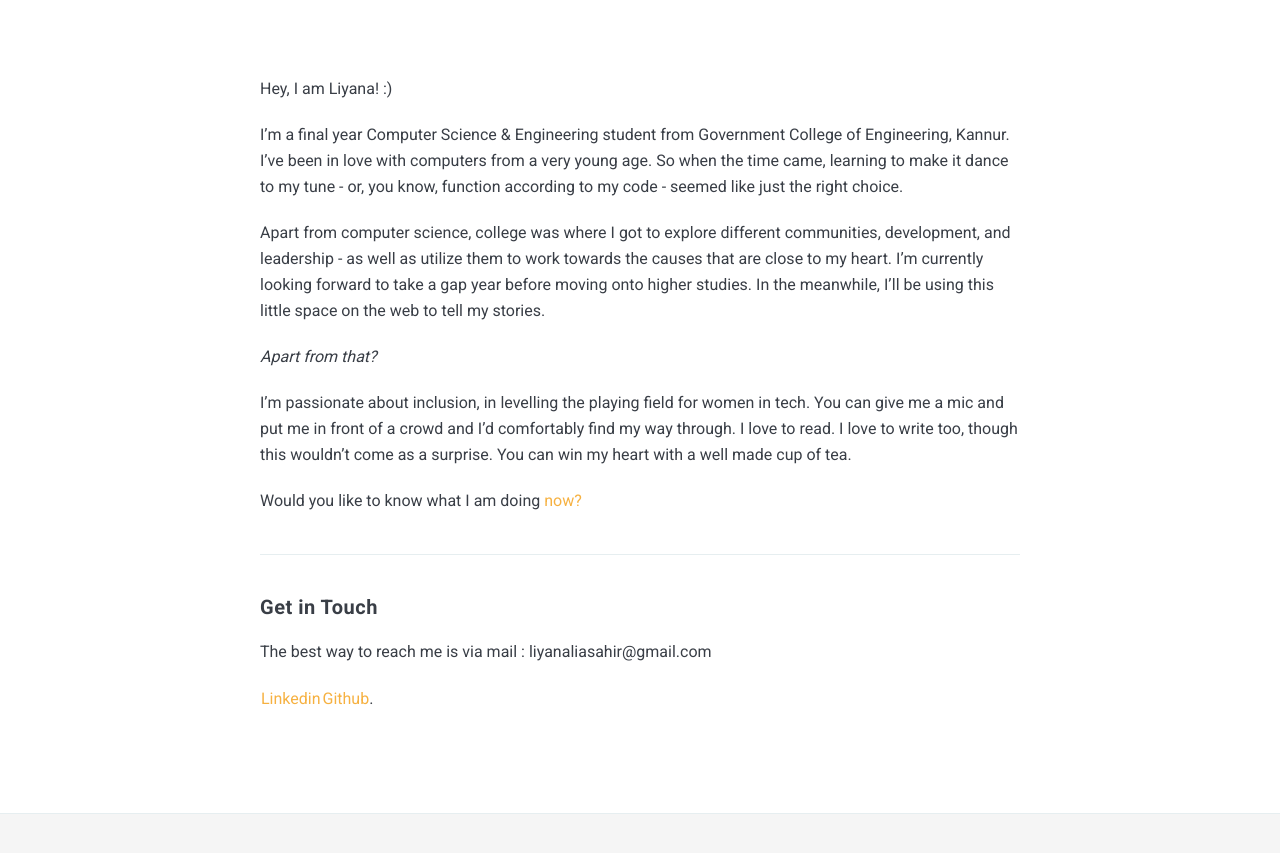
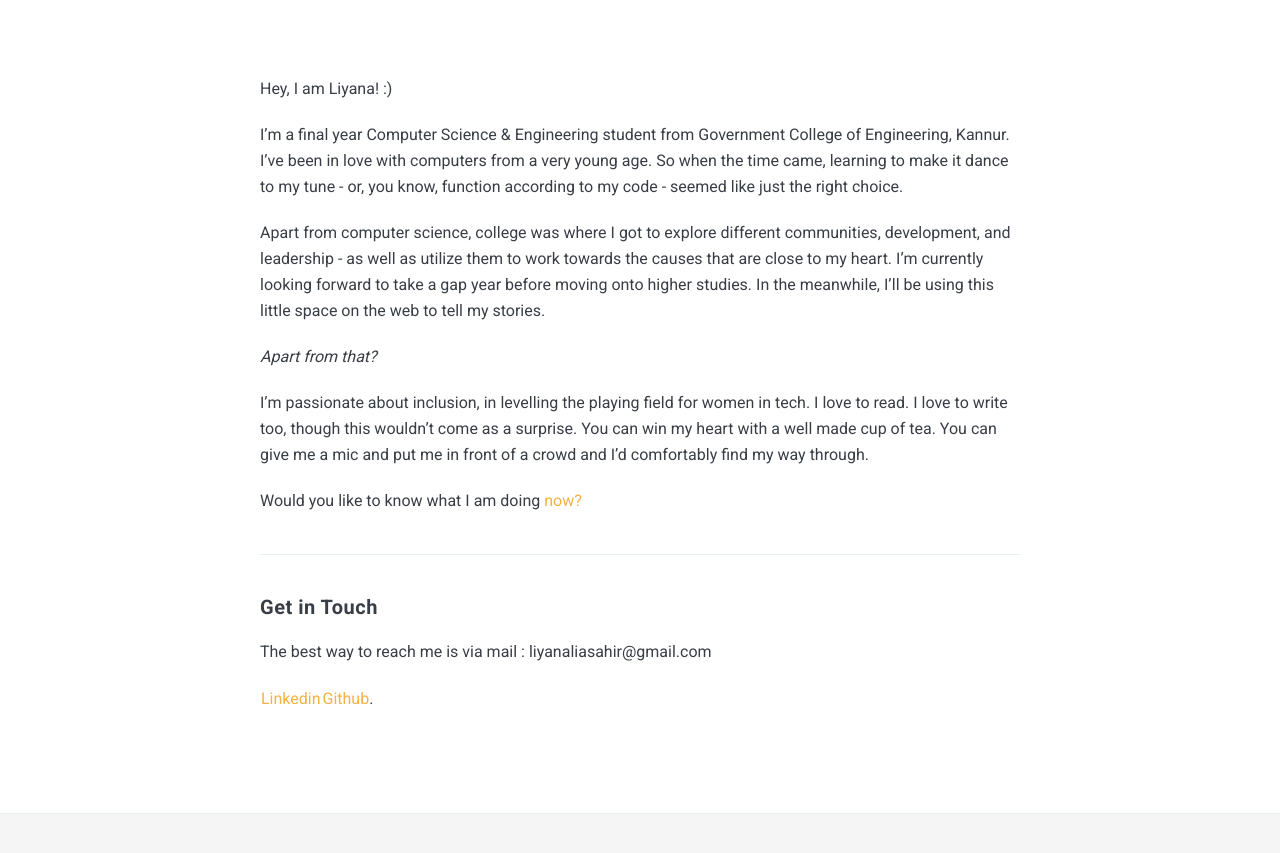
Before and after one commit to liyanasahir/liyanasahir.github.io, a Jekyll site: the page built from _pages/about.md, in a window 1280 px wide, cut to the strip 915-1812 px from the top of the page. Shown: the top 853 px of the strip. Built offline with Jekyll 4.4.1, drawn with Linux system fonts in a browser that asks for light colours; nearby versions of some CDN libraries.

```diff
--- a/_pages/about.md
+++ b/_pages/about.md
@@ -13,7 +13,7 @@ Apart from computer science, college was where I got to explore different commun
 
 *Apart from that?*
 
-I'm passionate about inclusion, in levelling the playing field for women in tech. You can give me a mic and put me in front of a crowd and I'd comfortably find my way through. I love to read. I love to write too, though this wouldn't come as a surprise. You can win my heart with a well made cup of tea.
+I'm passionate about inclusion, in levelling the playing field for women in tech. I love to read. I love to write too, though this wouldn't come as a surprise. You can win my heart with a well made cup of tea. You can give me a mic and put me in front of a crowd and I'd comfortably find my way through.
 
 Would you like to know what I am doing [now?](http://www.liyanasahir.in/now)
 
```
